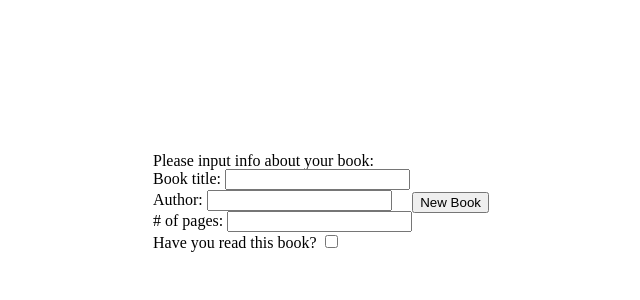
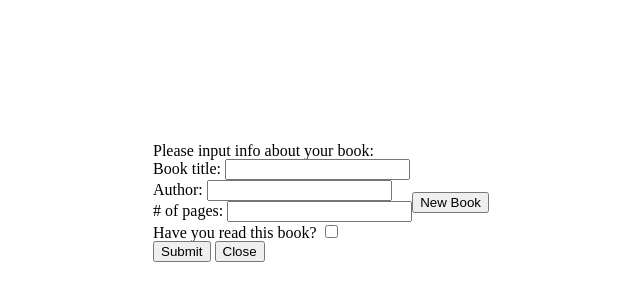
Before and after one commit to m00nberri/Lucky-Library, a plain HTML site: page index.html in a window 1280 px wide. Shown: the part 198-498 px from the top of the page, without its empty margins (319-959 px from the left). Drawn offline with Linux system fonts and the light colour scheme.

Commit message:
Add buttons to modal form

```diff
--- a/index.html
+++ b/index.html
@@ -34,6 +34,11 @@
                         <label for="readInput">Have you read this book?</label>
                         <input type="checkbox" name="read check" id="readInput">
                     </p>
+
+                    <div id="formButtons">
+                        <button id="submitButton">Submit</button>
+                        <button id="closeButton">Close</button>
+                    </div>
                 </form>
             </div>
         </div>
```
